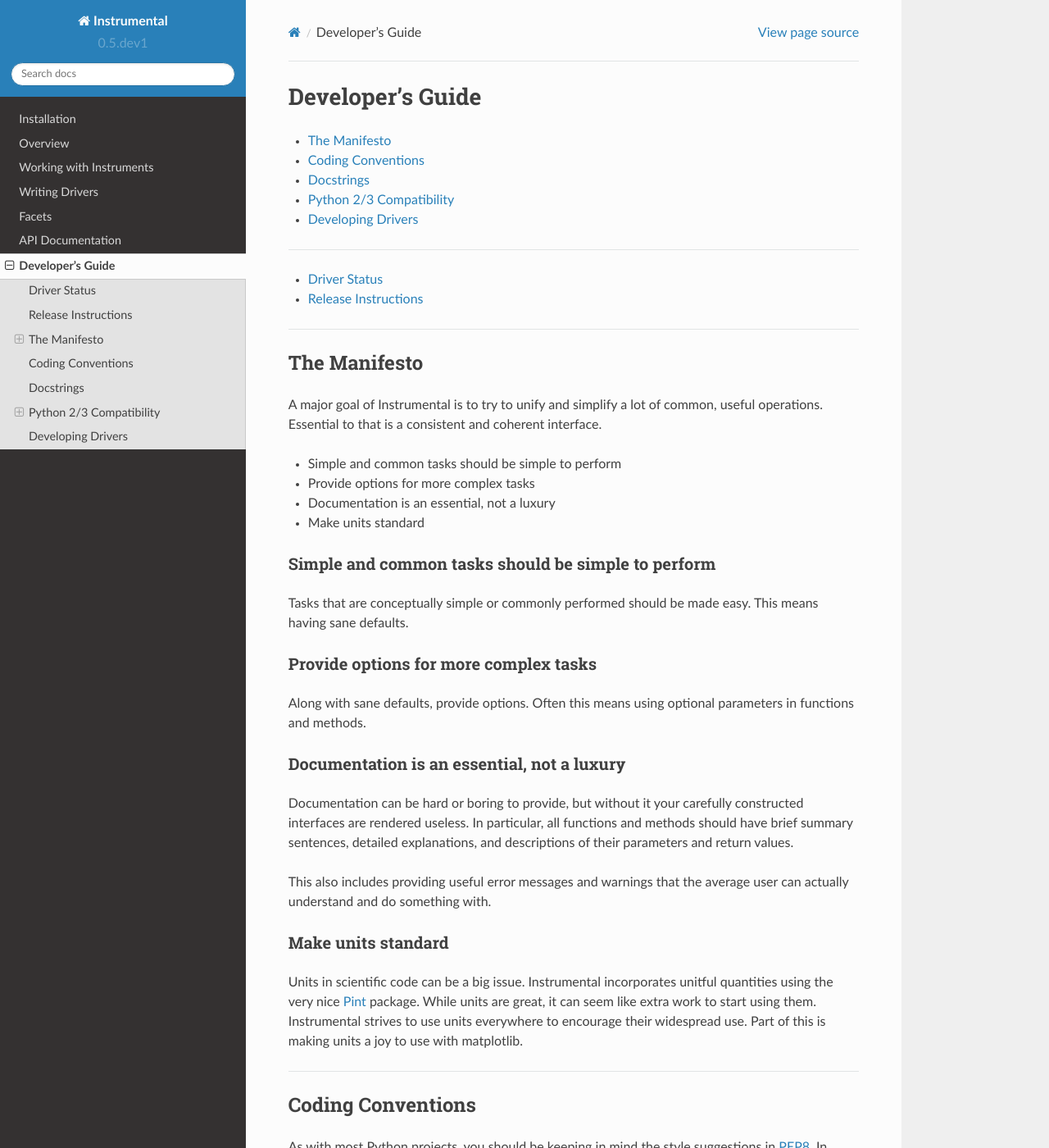
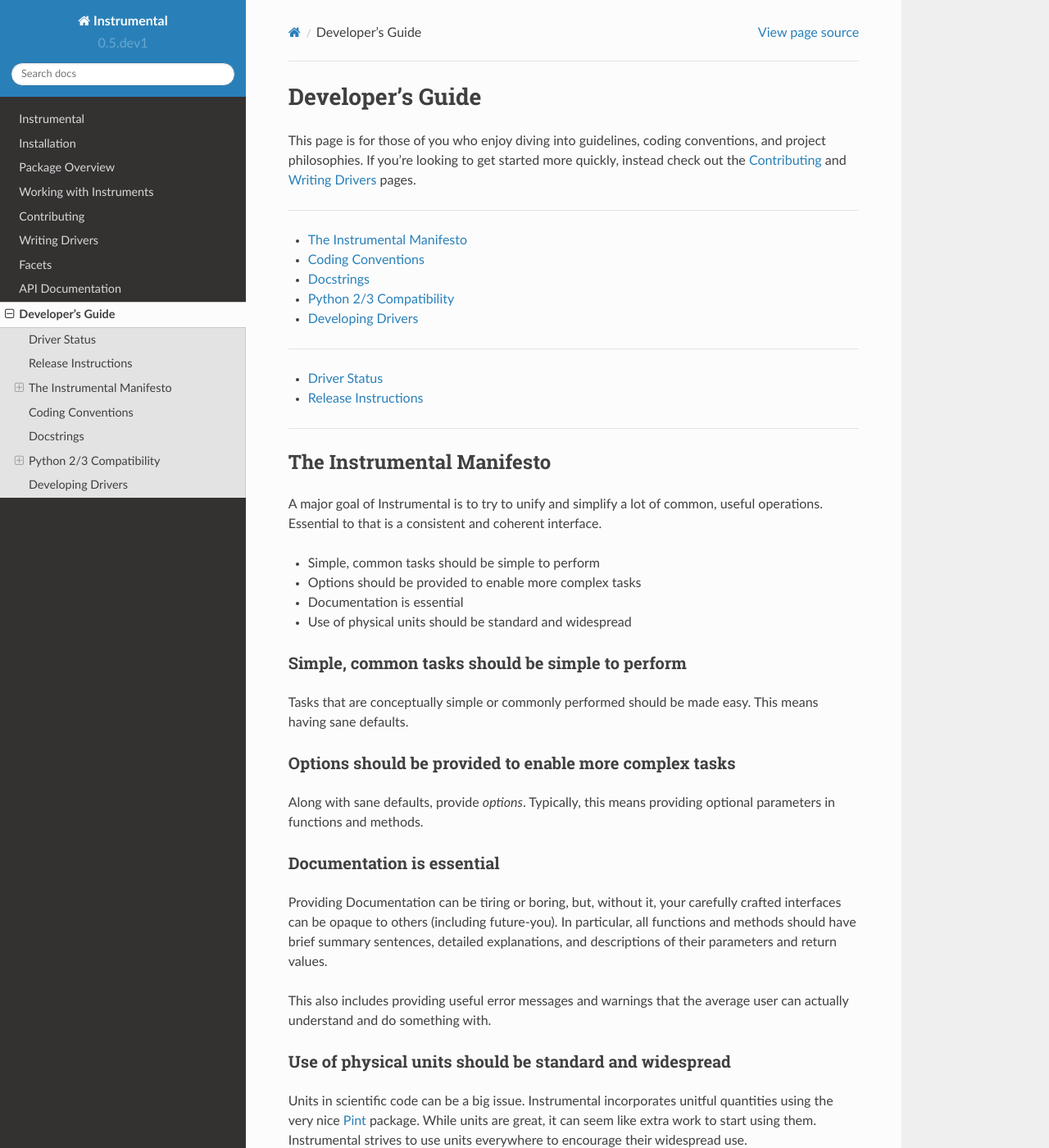
Before and after one commit to mabuchilab/Instrumental, a Sphinx documentation site: the page built from docs/developer.rst, in a window 1280 px wide and 1400 px high. Shown: the whole window at 82% size. Built offline with Sphinx 7.4.7 and the Read the Docs theme 2.0.0, drawn with Linux system fonts in a browser that asks for light colours; formulas are drawn with MathJax 3; some of the changed text lies outside the part shown.

Commit message:
Update docs, add Contributing page

```diff
--- a/docs/developer.rst
+++ b/docs/developer.rst
@@ -1,5 +1,9 @@
 Developer's Guide
 =================
+
+This page is for those of you who enjoy diving into guidelines, coding conventions, and project philosophies. If you're looking to get started more quickly, instead check out the :doc:`contributing` and :doc:`driver-dev` pages.
+
+-------------------------------------------------------------------------------
 
 .. contents::
     :local:
@@ -15,45 +19,40 @@ Developer's Guide
 
 -------------------------------------------------------------------------------
 
-The Manifesto
--------------
+The Instrumental Manifesto
+--------------------------
 
 A major goal of Instrumental is to try to unify and simplify a lot of common,
 useful operations. Essential to that is a consistent and coherent interface.
 
-* Simple and common tasks should be simple to perform
-* Provide options for more complex tasks
-* Documentation is an essential, not a luxury
-* Make units standard
+* Simple, common tasks should be simple to perform
+* Options should be provided to enable more complex tasks
+* Documentation is essential
+* Use of physical units should be standard and widespread
 
 
-Simple and common tasks should be simple to perform
-~~~~~~~~~~~~~~~~~~~~~~~~~~~~~~~~~~~~~~~~~~~~~~~~~~~
+Simple, common tasks should be simple to perform
+~~~~~~~~~~~~~~~~~~~~~~~~~~~~~~~~~~~~~~~~~~~~~~~~
 Tasks that are conceptually simple or commonly performed should be made easy.
 This means having sane defaults.
 
-Provide options for more complex tasks
-~~~~~~~~~~~~~~~~~~~~~~~~~~~~~~~~~~~~~~
-Along with sane defaults, provide options. Often this means using optional
-parameters in functions and methods.
+Options should be provided to enable more complex tasks
+~~~~~~~~~~~~~~~~~~~~~~~~~~~~~~~~~~~~~~~~~~~~~~~~~~~~~~~
+Along with sane defaults, provide *options*. Typically, this means providing optional parameters in functions and methods.
 
-Documentation is an essential, not a luxury
-~~~~~~~~~~~~~~~~~~~~~~~~~~~~~~~~~~~~~~~~~~~
-Documentation can be hard or boring to provide, but without it your carefully
-constructed interfaces are rendered useless. In particular, all functions and
-methods should have brief summary sentences, detailed explanations, and
-descriptions of their parameters and return values.
+Documentation is essential
+~~~~~~~~~~~~~~~~~~~~~~~~~~
+Providing Documentation can be tiring or boring, but, without it, your carefully crafted interfaces can be opaque to others (including future-you). In particular, all functions and methods should have brief summary sentences, detailed explanations, and descriptions of their parameters and return values.
 
 This also includes providing useful error messages and warnings that the
 average user can actually understand and do something with.
 
-Make units standard
-~~~~~~~~~~~~~~~~~~~
+Use of physical units should be standard and widespread
+~~~~~~~~~~~~~~~~~~~~~~~~~~~~~~~~~~~~~~~~~~~~~~~~~~~~~~~
 Units in scientific code can be a big issue. Instrumental incorporates
 unitful quantities using the very nice `Pint`_ package. While units are great,
 it can seem like extra work to start using them. Instrumental strives to use
-units everywhere to encourage their widespread use. Part of this is making
-units a joy to use with matplotlib.
+units everywhere to encourage their widespread use.
 
 .. _Pint: http://pint.readthedocs.org
 
--- a/docs/index.rst
+++ b/docs/index.rst
@@ -19,8 +19,8 @@ instruments in the shell. For example, to list the available instruments and ope
      <ParamSet[K10CR1] serial='55000247'>
      <ParamSet[NIDAQ] model='USB-6221 (BNC)' name='Dev1'>]
     >>> daq = instrument(paramsets[2])
-    >>> daq
-    <instrumental.drivers.daq.ni.NIDAQ at 0xb61...>
+    >>> daq.ai0.read()
+    <Quantity(5.04241962841, 'volt')>
 
 If you're going to be using an instrument repeatedly, save it for later::
 
@@ -57,9 +57,11 @@ User Guide
 .. toctree::
    :maxdepth: 2
 
+   self
    install
    overview
    instruments
+   contributing
    driver-dev
    facets
    api
--- a/docs/overview.rst
+++ b/docs/overview.rst
@@ -1,5 +1,5 @@
-Overview
-========
+Package Overview
+================
 
 .. _driver-list:
 
```
Also changed, not shown: other parts of docs/developer.rst (+1 -2 lines), docs/contributing.rst (added, +16 -0 lines), docs/instruments.rst (+42 -2 lines).
